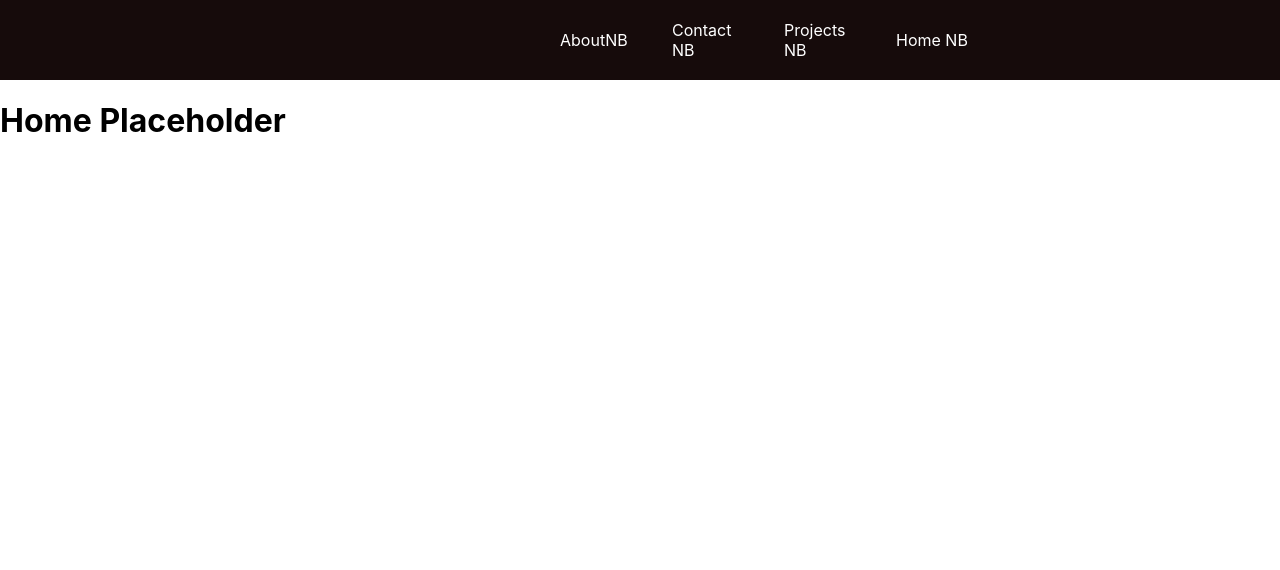
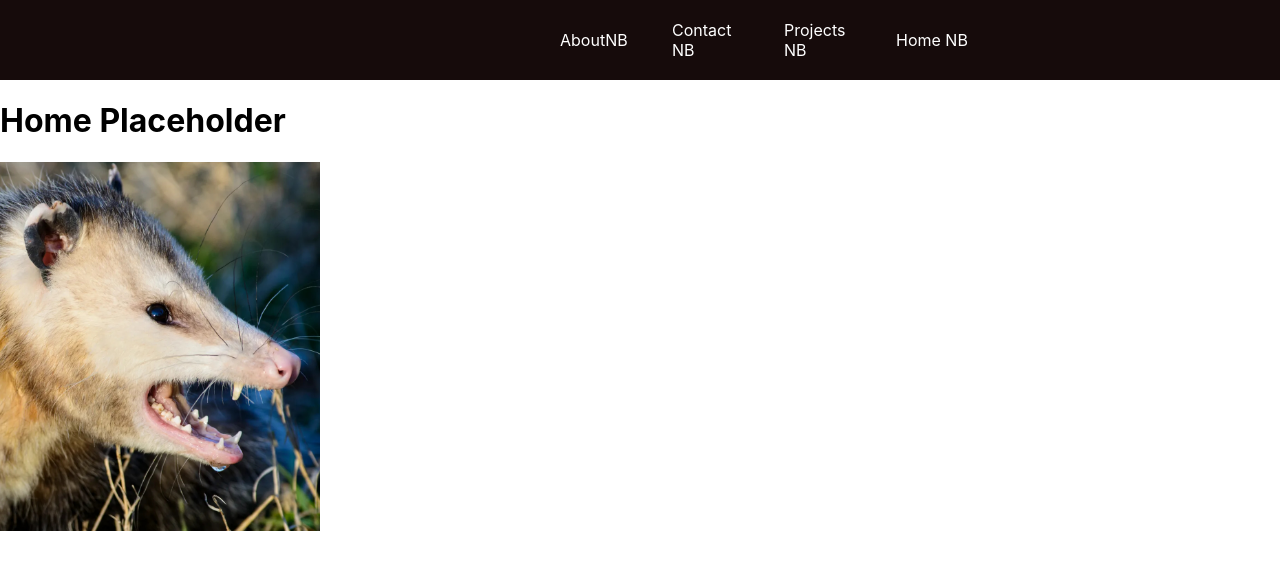
Before and after one commit to hajschroeder/HansJPortfolio, a React (Create React App) app: page /home in a window 1280 px wide. Shown: the top 570 px of the page. Built offline with nearby package versions, Linux system fonts and the light colour scheme.

Commit message:
include styles for Home and About

```diff
--- a/src/components/About/About.js
+++ b/src/components/About/About.js
@@ -1,11 +1,40 @@
-import React from "react";
+// import React,  { useState, useRef } from "react";
+// import { CSSTransition } from "react-transition-group";
+// import classes from './About.module.css';
+// const About = () => {
+//   const [inProp, setInProp] = useState(false);
+//   const nodeRef= useRef(null);
+//   return (
+//     <div>
+//       <CSSTransition inProp={true} timeout={2000} classNames={classes.fade}>
+//         <div>
+//           <h2>About Placeholder</h2>
+//         </div>
+//       </CSSTransition>
+//     </div>
+//   )
+// }
+
+// export default About
+
+import React, { useState } from 'react';
+import { Transition } from 'react-transition-group';
+import classes from './About.module.css';
 
 const About = () => {
-  return(
+  const [inProp, setInProp] = useState(true);
+
+  return (
     <div>
-      <h2>About Placeholder</h2>
+      <Transition in={inProp} timeout={2000}>
+        {(state) => (
+          <div className={`${classes.fade} ${state === 'entering' ? classes.fadeEnter : state === 'entered' ? classes.fadeEnterActive : state === 'exiting' ? classes.fadeExit : ''}`}>
+            <h2>About Placeholder</h2>
+          </div>
+        )}
+      </Transition>
     </div>
-  )
-}
+  );
+};
 
-export default About
+export default About;
--- /dev/null
+++ b/src/components/About/About.module.css
@@ -0,0 +1,14 @@
+.fade-enter {
+  opacity: 0;
+}
+.fade-enter-active {
+  opacity: 1;
+  transition: opacity 200ms;
+}
+.fade-exit {
+  opacity: 1;
+}
+.fade-exit-active {
+  opacity: 0;
+  transition: opacity 200ms;
+}
--- a/src/components/Home/Home.js
+++ b/src/components/Home/Home.js
@@ -1,11 +1,18 @@
-import React from "react";
+import React, { Fragment } from "react";
+import homeImage from '../../assets/kevinPortfolio.jpeg'
+import classes from './Home.module.css'
 
 const Home  = ()=> {
 
   return (
-    <div>
+    <Fragment>
+
       <h1>Home Placeholder</h1>
-    </div>
+      <div className={classes['main-image']}>
+        <img src={homeImage} alt='literally me!' />
+      </div>
+
+    </Fragment>
   )
 }
 
--- /dev/null
+++ b/src/components/Home/Home.module.css
@@ -0,0 +1,4 @@
+.main-image img {
+  width: 25%;
+  height: auto;
+}
```
